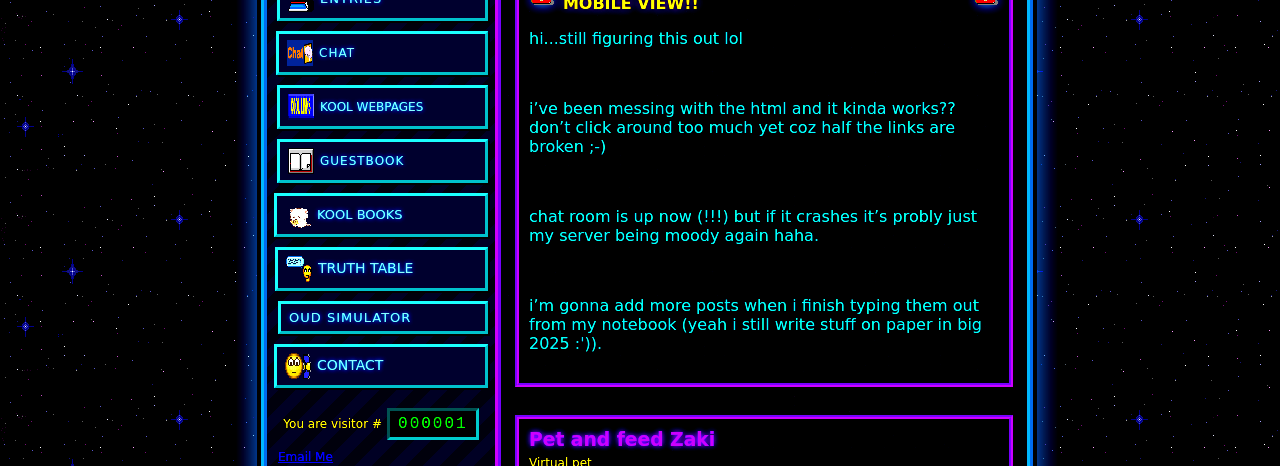
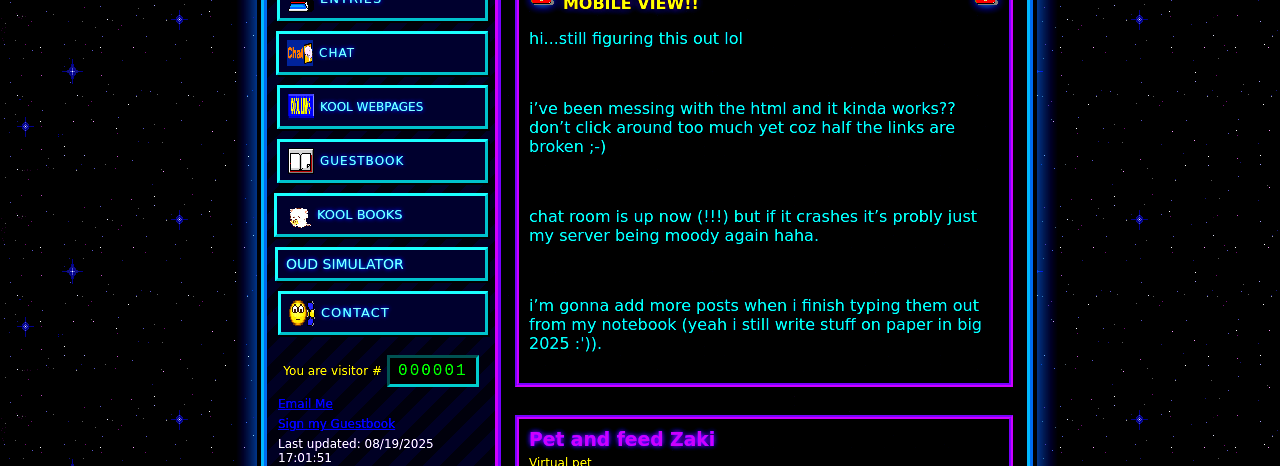
Before and after one commit to Catofminerva/Catofminerva.github.io, a Jekyll site: the page index.html, which Jekyll copies as it is, in a window 1280 px wide and 900 px high, scrolled down 311 px, cut to the strip 0-466 px from the top of the window. Built offline with Jekyll 4.4.1, drawn with Linux system fonts in a browser that asks for light colours.

Commit message:
Update index.html

```diff
--- a/index.html
+++ b/index.html
@@ -369,7 +369,6 @@
             <a href="coolsite.html"><img src="coollinks.gif" alt="Kool Webpages" class="nav-icon">Kool Webpages</a>
             <a href="guestbook.html"><img src="book-0037.gif" alt="Guestbook" class="nav-icon">Guestbook</a>
             <a href="books.html"><img src="catread.gif" alt="Kool Books" class="nav-icon">Kool Books</a>
-            <a href="Truth2.html"><img src="math.gif" alt="Truth Table" class="nav-icon">Truth Table</a>
             <a href="oudsimulator.html">Oud Simulator</a>
             <a href="contact.html"><img src="phone.gif" alt="Contact" class="nav-icon">Contact</a>
           </div>
```
